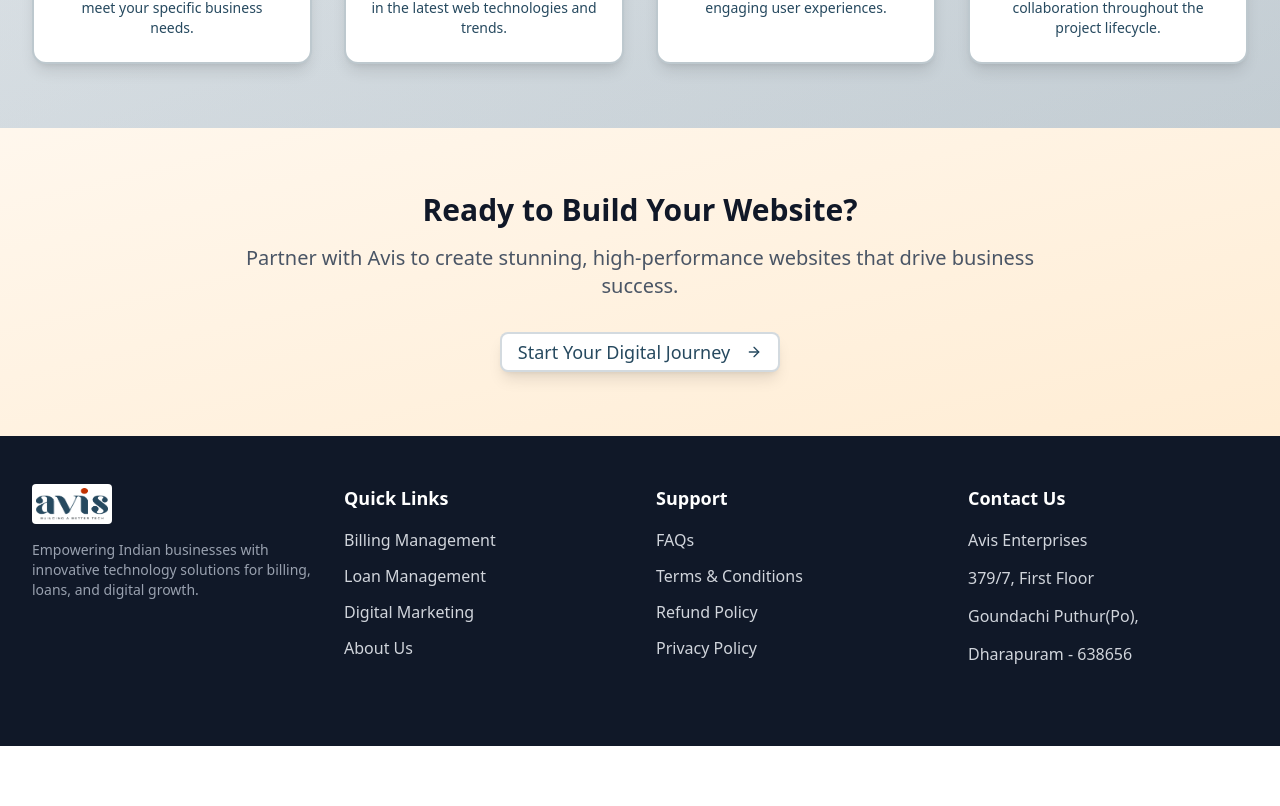
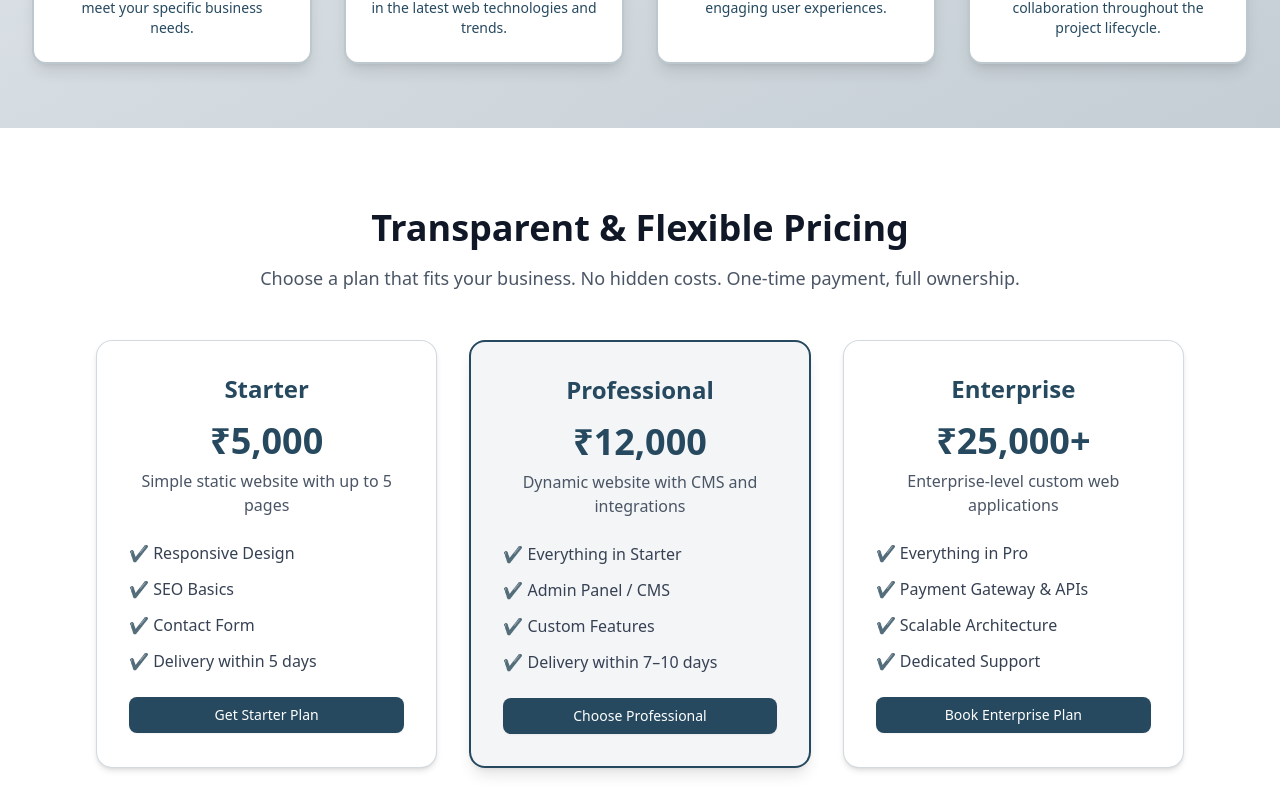
Before and after one commit to martex-martech/Avis, a React (Vite) app: page /website-development in a window 1280 px wide. Shown: the part 1274-2080 px from the top of the page. Before the commit the page ends 2020 px from the top, so only its background shows below. Built offline with nearby package versions, Linux system fonts and the light colour scheme.

Commit message:
31-07-2025

```diff
--- a/src/components/shared/Navigation.jsx
+++ b/src/components/shared/Navigation.jsx
@@ -1,7 +1,6 @@
 import { useState, useEffect } from 'react'
 import { Link, useLocation } from 'react-router-dom'
 import { ChevronDown, Phone, Menu, X } from 'lucide-react'
-import { Button } from '@/components/ui/button.jsx'
 import avisLogo from '../../assets/avis-logo.png'
 
 function Navigation() {
@@ -89,13 +88,13 @@ function Navigation() {
 
               <div className={`absolute top-full left-0 mt-2 w-52 rounded-md shadow-lg border bg-white z-50 transition-all duration-300 transform ${isProductsOpen ? 'opacity-100 scale-100 translate-y-0' : 'opacity-0 scale-95 -translate-y-2 pointer-events-none'}`}>
                 <div className="py-2">
-                  {['/billing', '/loan', '/digital-marketing','/mobile-development','/website-development'].map((path, idx) => (
+                  {['/billing', '/digital-marketing','/mobile-development','/website-development'].map((path, idx) => (
                     <Link
                       key={idx}
                       to={path}
                       className="block px-4 py-2 text-sm text-gray-700 hover:bg-gray-100 hover:text-blue-800 transition-all"
                     >
-                      {path === '/billing' ? 'Billing Management' : path === '/loan' ? 'Loan Management' : path === '/digital-marketing' ? 'Digital Marketing' : path === '/mobile-development' ? 'App Development' : 'Website Development' }
+                      {path === '/billing' ? 'Billing Management' : path === '/digital-marketing' ? 'Digital Marketing' : path === '/mobile-development' ? 'App Development' : 'Website Development'}
                     </Link>
                   ))}
                 </div>
@@ -146,9 +145,6 @@ function Navigation() {
                   <Link to="/billing" className="block py-1 text-gray-700 hover:text-blue-800 text-base">
                     Billing Management
                   </Link>
-                  <Link to="/loan" className="block py-1 text-gray-700 hover:text-blue-800 text-base">
-                    Loan Management
-                  </Link>
                   <Link to="/digital-marketing" className="block py-1 text-gray-700 hover:text-blue-800 text-base">
                     Digital Marketing
                   </Link>
--- a/src/pages/BillingPage.jsx
+++ b/src/pages/BillingPage.jsx
@@ -94,6 +94,53 @@ function BillingPage() {
               <h3 className="text-xl font-semibold text-gray-900 mb-3">Smart Analytics</h3>
               <p className="text-gray-600">Get actionable insights with comprehensive reporting and business intelligence</p>
             </div>
+          </div>
+        </div>
+      </section>
+
+      {/* Pricing Section */}
+      <section className="py-24 bg-gradient-to-br from-white to-[#f3f4f6]">
+        <div className="max-w-5xl mx-auto px-4 sm:px-6 lg:px-8 text-center">
+          <h2 className="text-4xl font-bold text-gray-900 mb-4">
+            Pricing
+          </h2>
+          <p className="text-lg text-gray-600 mb-12 max-w-2xl mx-auto">
+            Get full access to all features with a single, one-time payment — no subscriptions, no hidden fees.
+          </p>
+
+          <div className="max-w-xl mx-auto bg-white shadow-xl border border-gray-200 rounded-3xl p-10 relative">
+            <div className="absolute -top-5 left-1/2 -translate-x-1/2 bg-[#26495f] text-white px-5 py-1.5 rounded-full text-sm font-medium shadow-lg">
+              Monthly Access
+            </div>
+
+            <h3 className="text-5xl font-extrabold text-[#26495f] mb-2 tracking-tight">
+              ₹2200
+            </h3>
+            <p className="text-gray-500 text-md mb-6">
+              One-time payment. Yours forever.
+            </p>
+
+            <ul className="text-gray-700 text-left space-y-4 mb-8">
+              <li className="flex items-center gap-3">
+                <CheckCircle className="h-5 w-5 text-green-500" />
+                All core billing features included
+              </li>
+              <li className="flex items-center gap-3">
+                <CheckCircle className="h-5 w-5 text-green-500" />
+                No monthly or hidden fees
+              </li>
+              <li className="flex items-center gap-3">
+                <CheckCircle className="h-5 w-5 text-green-500" />
+                Lifetime updates and support
+              </li>
+            </ul>
+
+            <Button
+              onClick={() => navigate('/coming-soon')}
+              className="w-full bg-[#26495f] hover:bg-[#26495f]/90 text-white text-lg py-3 rounded-xl"
+            >
+              Get Started Now
+            </Button>
           </div>
         </div>
       </section>
--- a/src/pages/MobileDevelopmentPage.jsx
+++ b/src/pages/MobileDevelopmentPage.jsx
@@ -2,7 +2,15 @@ import React from 'react'
 import Navigation from '../components/shared/Navigation'
 import Footer from '../components/shared/Footer'
 import { Button } from '@/components/ui/button.jsx'
-import { Smartphone, Code, LayoutDashboard, Target, Award, Handshake, ArrowRight } from 'lucide-react'
+import {
+  Smartphone,
+  Code,
+  LayoutDashboard,
+  Target,
+  Award,
+  Handshake,
+  ArrowRight
+} from 'lucide-react'
 
 function MobileDevelopmentPage() {
   return (
@@ -12,27 +20,21 @@ function MobileDevelopmentPage() {
       {/* Hero Section */}
       <section className="relative overflow-hidden bg-[#26495f] text-white">
         <div className="absolute inset-0 bg-gradient-to-r from-[#26495f]/20 via-transparent to-[#26495f]/20"></div>
-
         <div className="relative max-w-7xl mx-auto px-4 sm:px-6 lg:px-8 py-20 text-center">
           <h1 className="text-4xl md:text-6xl font-bold mb-6">
             Build Powerful Mobile Apps with
             <span className="text-orange-400 block">Avis App Development</span>
           </h1>
-
           <p className="text-xl md:text-2xl text-white max-w-4xl mx-auto mb-10">
             Deliver engaging, high-performance mobile experiences tailored to your business needs
           </p>
-
-          <div className="flex justify-center space-x-4">
           <div className="flex justify-center space-x-4">
             <Button
               size="lg"
               className="bg-orange-600 hover:bg-orange-700 text-white px-8 py-4 text-lg shadow-lg transition-all duration-300 transform hover:scale-105"
-
             >
               Get Free Consultation
             </Button>
-            </div>
           </div>
         </div>
       </section>
@@ -136,6 +138,28 @@ function MobileDevelopmentPage() {
         </div>
       </section>
 
+      {/* Pricing Section */}
+      <section className="py-16 bg-white">
+        <div className="max-w-4xl mx-auto px-4 sm:px-6 lg:px-8 text-center">
+          <h2 className="text-3xl md:text-4xl font-bold text-gray-900 mb-4">
+            Transparent & Affordable Pricing
+          </h2>
+          <p className="text-xl text-gray-600 mb-10">
+            Get started with mobile app development at a price that fits your budget — no recurring fees.
+          </p>
+
+          <div className="inline-block bg-gradient-to-br from-[#26495f]/10 to-[#26495f]/5 border border-[#26495f]/20 rounded-2xl shadow-lg p-10">
+            <h3 className="text-5xl font-extrabold text-[#26495f] mb-2">Starts from ₹6000</h3>
+            <p className="text-lg text-gray-700 mb-6">One-time development fee tailored to your project scope</p>
+            <Button
+              className="bg-[#26495f] hover:bg-[#26495f]/90 text-white px-8 py-3 text-lg transition-transform transform hover:scale-105"
+            >
+              Request a Quote
+            </Button>
+          </div>
+        </div>
+      </section>
+
       {/* Call to Action */}
       <section className="py-16 bg-gradient-to-br from-orange-50 to-orange-100">
         <div className="max-w-4xl mx-auto px-4 sm:px-6 lg:px-8 text-center">
@@ -145,12 +169,10 @@ function MobileDevelopmentPage() {
           <p className="text-xl text-gray-600 mb-8">
             Partner with Avis to create innovative, high-quality mobile applications that drive business growth.
           </p>
-
           <div className="flex justify-center space-x-4">
             <Button
               size="lg"
               className="bg-white text-[#26495f] border-2 border-[#26495f]/20 hover:bg-[#26495f]/5 hover:text-[#26495f] px-8 py-4 text-lg shadow-lg transition-all duration-300 transform hover:scale-105"
-
             >
               Start Your Digital Journey
               <ArrowRight className="ml-2 h-5 w-5" />
--- a/src/pages/WebsiteDevelopmentPage.jsx
+++ b/src/pages/WebsiteDevelopmentPage.jsx
@@ -134,6 +134,68 @@ function WebsiteDevelopmentPage() {
         </div>
       </section>
 
+      {/* Pricing Section */}
+      <section className="py-20 bg-white">
+        <div className="max-w-6xl mx-auto px-4 sm:px-6 lg:px-8 text-center">
+          <h2 className="text-3xl md:text-4xl font-bold text-gray-900 mb-4">
+            Transparent & Flexible Pricing
+          </h2>
+          <p className="text-lg text-gray-600 mb-12 max-w-3xl mx-auto">
+            Choose a plan that fits your business. No hidden costs. One-time payment, full ownership.
+          </p>
+
+          <div className="grid grid-cols-1 md:grid-cols-3 gap-8">
+            {/* Basic Plan */}
+            <div className="bg-white border border-[#26495f]/20 rounded-2xl shadow-md hover:shadow-xl transition-all p-8">
+              <h3 className="text-2xl font-bold text-[#26495f] mb-4">Starter</h3>
+              <p className="text-4xl font-extrabold text-[#26495f] mb-2">₹5,000</p>
+              <p className="text-gray-600 mb-6">Simple static website with up to 5 pages</p>
+              <ul className="text-left space-y-3 text-gray-700 mb-6">
+                <li>✔️ Responsive Design</li>
+                <li>✔️ SEO Basics</li>
+                <li>✔️ Contact Form</li>
+                <li>✔️ Delivery within 5 days</li>
+              </ul>
+              <Button className="bg-[#26495f] hover:bg-[#26495f]/90 text-white w-full py-3">
+                Get Starter Plan
+              </Button>
+            </div>
+
+            {/* Professional Plan */}
+            <div className="bg-[#26495f]/5 border-2 border-[#26495f] rounded-2xl shadow-lg transform hover:scale-105 transition-transform p-8">
+              <h3 className="text-2xl font-bold text-[#26495f] mb-4">Professional</h3>
+              <p className="text-4xl font-extrabold text-[#26495f] mb-2">₹12,000</p>
+              <p className="text-gray-600 mb-6">Dynamic website with CMS and integrations</p>
+              <ul className="text-left space-y-3 text-gray-700 mb-6">
+                <li>✔️ Everything in Starter</li>
+                <li>✔️ Admin Panel / CMS</li>
+                <li>✔️ Custom Features</li>
+                <li>✔️ Delivery within 7–10 days</li>
+              </ul>
+              <Button className="bg-[#26495f] hover:bg-[#26495f]/90 text-white w-full py-3">
+                Choose Professional
+              </Button>
+            </div>
+
+            {/* Premium Plan */}
+            <div className="bg-white border border-[#26495f]/20 rounded-2xl shadow-md hover:shadow-xl transition-all p-8">
+              <h3 className="text-2xl font-bold text-[#26495f] mb-4">Enterprise</h3>
+              <p className="text-4xl font-extrabold text-[#26495f] mb-2">₹25,000+</p>
+              <p className="text-gray-600 mb-6">Enterprise-level custom web applications</p>
+              <ul className="text-left space-y-3 text-gray-700 mb-6">
+                <li>✔️ Everything in Pro</li>
+                <li>✔️ Payment Gateway & APIs</li>
+                <li>✔️ Scalable Architecture</li>
+                <li>✔️ Dedicated Support</li>
+              </ul>
+              <Button className="bg-[#26495f] hover:bg-[#26495f]/90 text-white w-full py-3">
+                Book Enterprise Plan
+              </Button>
+            </div>
+          </div>
+        </div>
+      </section>
+
       {/* Call to Action */}
       <section className="py-16 bg-gradient-to-br from-orange-50 to-orange-100">
         <div className="max-w-4xl mx-auto px-4 sm:px-6 lg:px-8 text-center">
```
Also changed, not shown: src/pages/HomePage.jsx (+51 -4 lines). Lines whose indentation alone changed are shown as unchanged.
